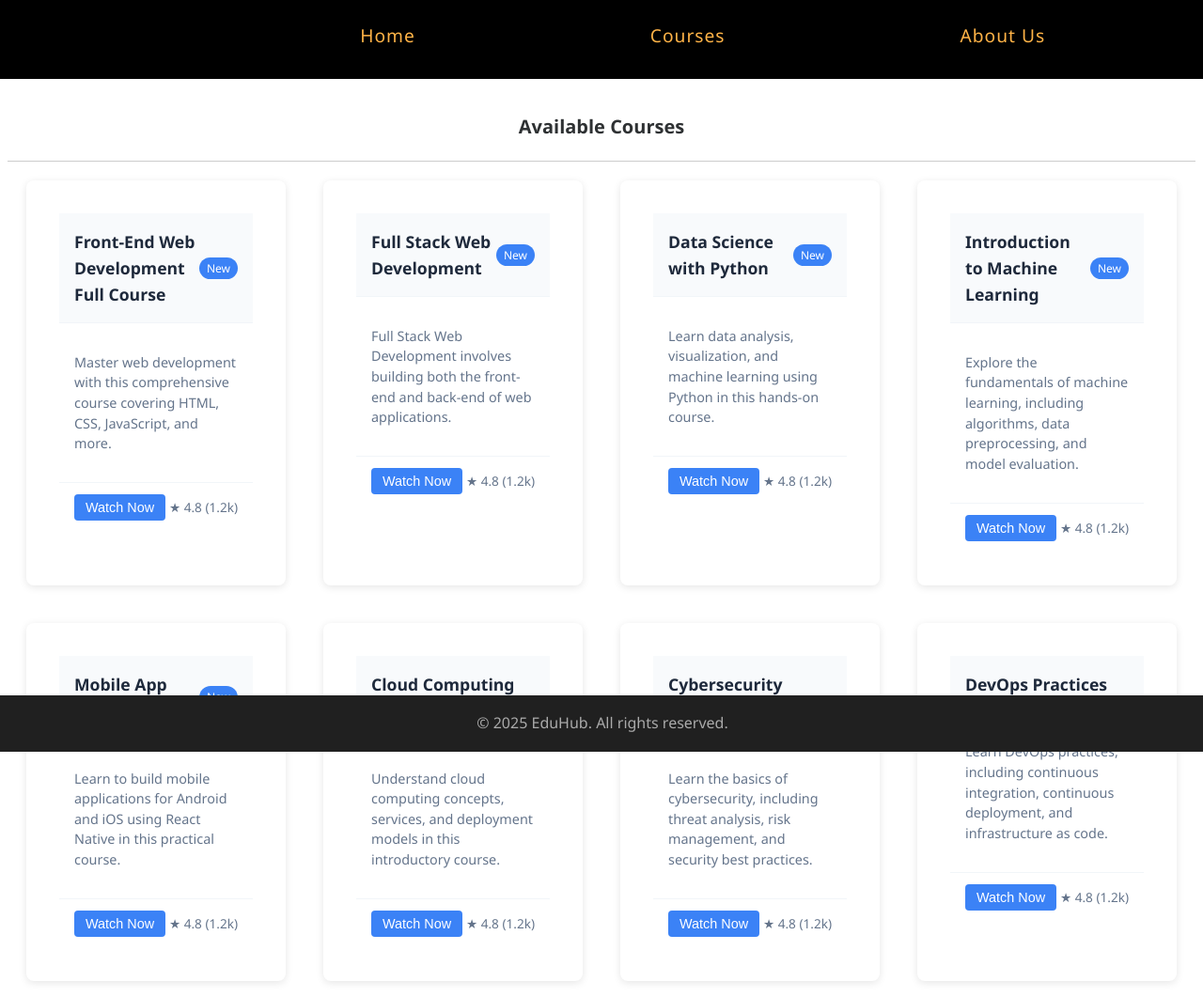
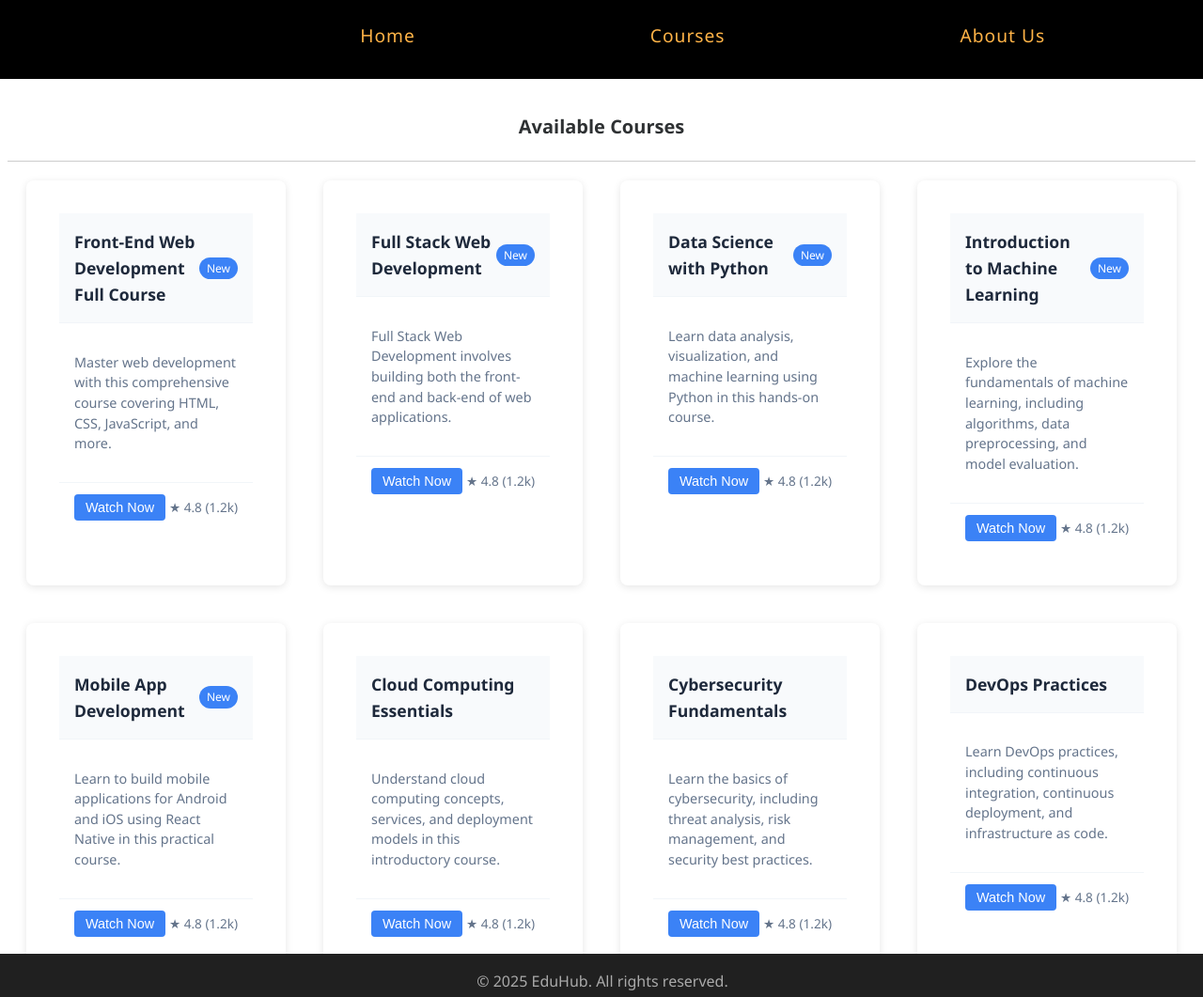
Before and after one commit to Akshat-Neeraj/E-LEARNING-PLATFORM-Ul, a plain HTML site: page course.html in a window 1280 px wide. Shown: the top 1061 px of the page at 94% size. Drawn offline with Linux system fonts and the light colour scheme.

Commit message:
Update course.css

```diff
--- a/course.css
+++ b/course.css
@@ -1,9 +1,9 @@
-
 body {
     font-family: 'Segoe UI', sans-serif;
     line-height: 1.6;
     color: var(--dark);
-    overflow: visible;
+    overflow-x: hidden;
+    overflow-y: visible;
 
 }
 .navbar {
@@ -123,7 +123,6 @@ body {
             color: #aaaaaa;
             position: absolute;
             left: 0;
+            bottom: -275px;
             width: 100%;
-            bottom: 0;
-
         }
```
